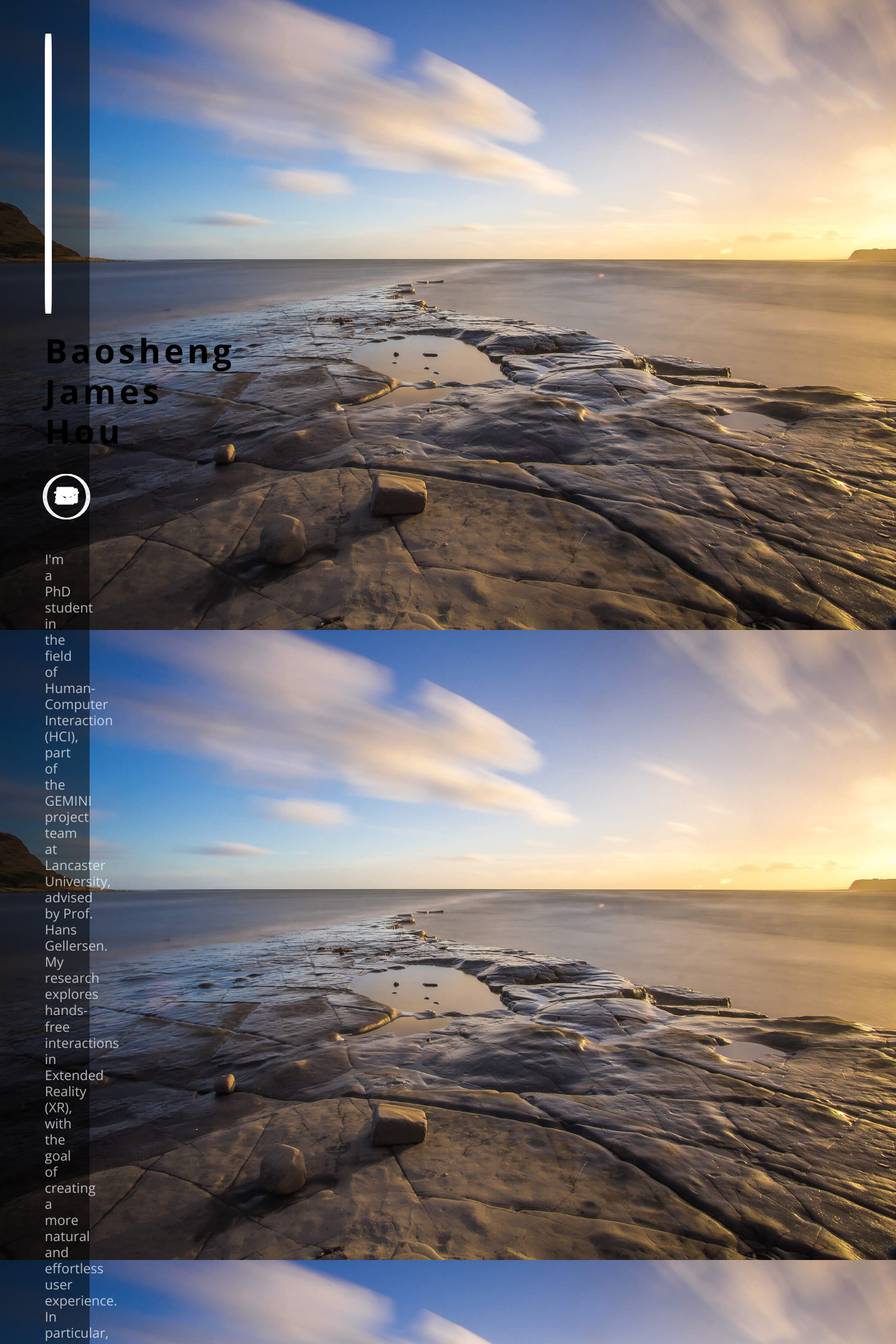
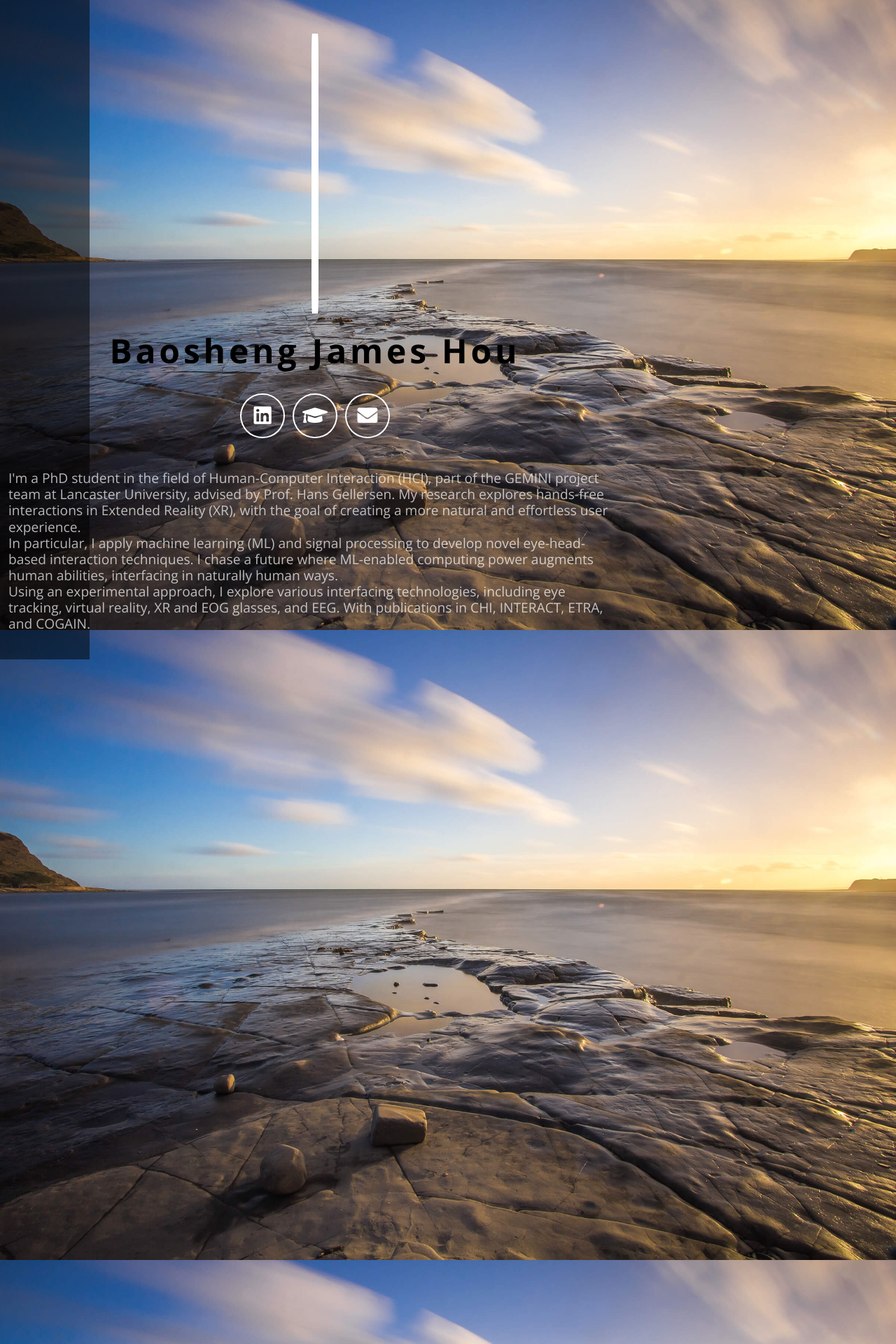
Before and after one commit to baoshengjameshou/baoshengjameshou.github.io, a Jekyll site: the page built from docs/index.html, in a window 1280 px wide. Shown: the top 1920 px of the page at 70% size. Built offline with Jekyll 4.4.1, drawn with Linux system fonts in a browser that asks for light colours; grey boxes are pictures that could not be loaded.

Commit message:
Update index.html adjust content core width to 900px

```diff
--- a/docs/index.html
+++ b/docs/index.html
@@ -65,7 +65,7 @@ permalink: /
 <body class="fullscreen-background">
 
 <div class="glass-pane">
-<div class="container fuse-core-content pb-4">
+<div class="container fuse-core-content pb-4" style="width:900px">
 
 <div class="row pt-sm-4">
     <div class="col text-center"><img id="avatar" class="my-3 my-sm-4" alt="{{ site.name }}"
```
